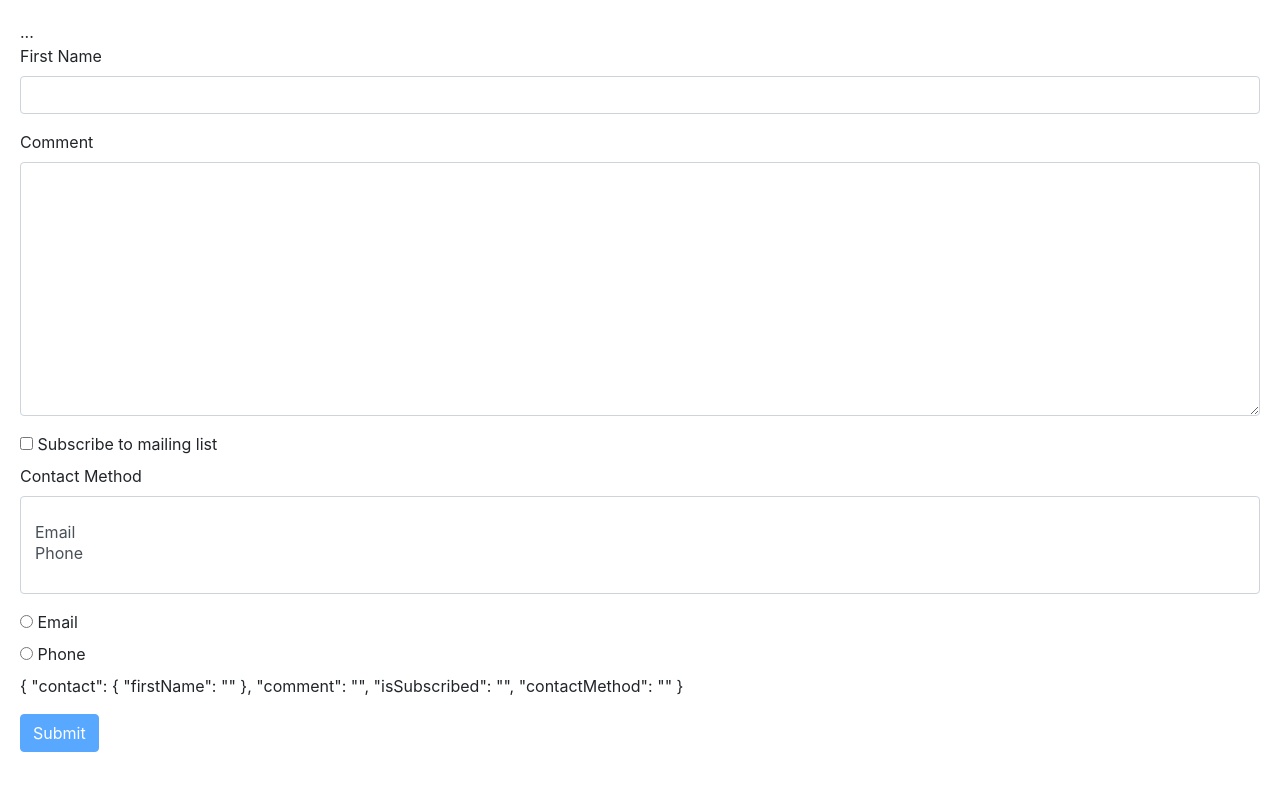
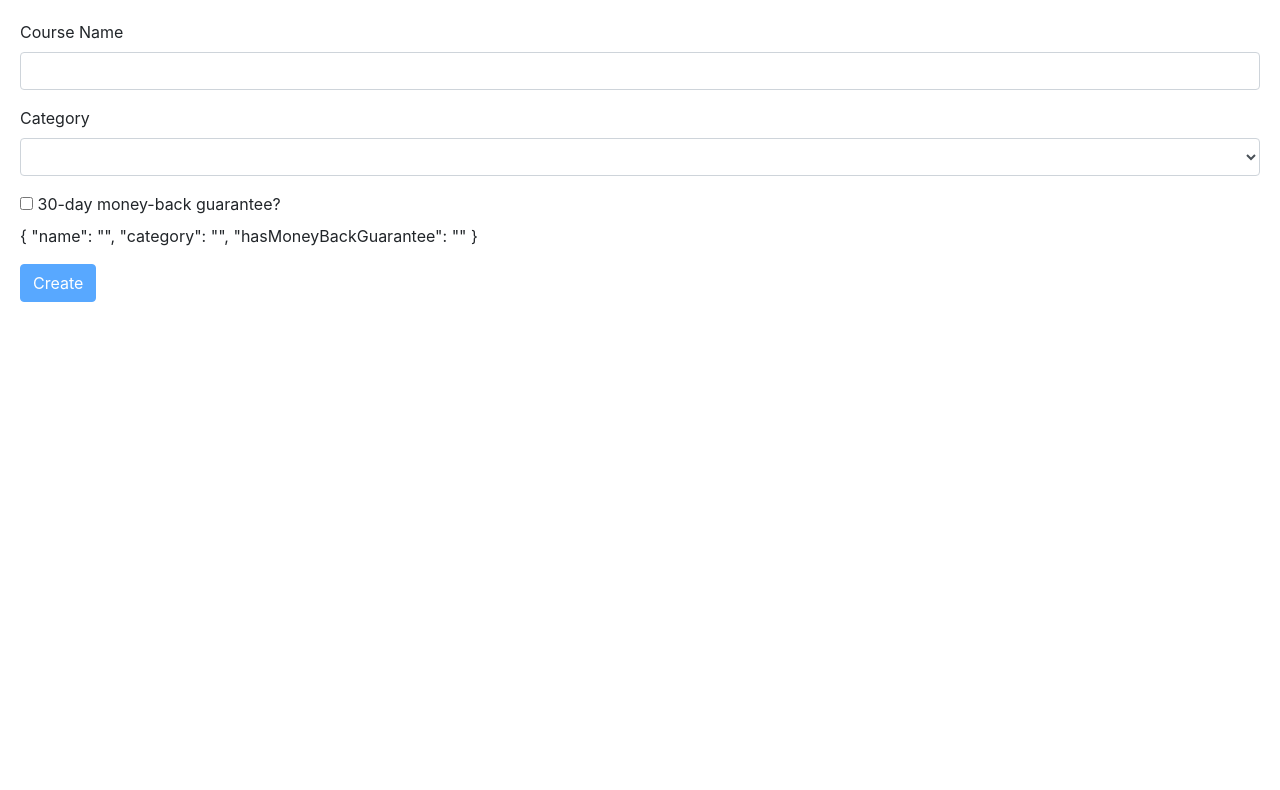
Before and after one commit to ChristopherMaselli/AngularCodeLibrary, an Angular app: page / in a window 1280 px wide. Shown: the top 790 px of the page. Built offline with nearby package versions, Linux system fonts and the light colour scheme.

Commit message:
Template-driven form exercise

```diff
--- a/src/app/app.component.html
+++ b/src/app/app.component.html
@@ -1,4 +1,6 @@
-<contact-form></contact-form>
+<new-course-form></new-course-form>
+
+<!-- <contact-form></contact-form> -->
 
 <!-- <zippy title="Shipping Details">
     Shipping Details Content
--- a/src/app/app.module.ts
+++ b/src/app/app.module.ts
@@ -14,6 +14,7 @@ import { LikeComponent } from './like/like.component';
 import { InputFormatDirective } from './input-format.directive';
 import { ZippyComponent } from './zippy/zippy.component';
 import { ContactFormComponent } from './contact-form/contact-form.component';
+import { NewCourseFormComponent } from './new-course-form/new-course-form.component';
 
 @NgModule({
   declarations: [
@@ -26,7 +27,8 @@ import { ContactFormComponent } from './contact-form/contact-form.component';
     LikeComponent,
     InputFormatDirective,
     ZippyComponent,
-    ContactFormComponent
+    ContactFormComponent,
+    NewCourseFormComponent
   ],
   imports: [
     BrowserModule,
--- /dev/null
+++ b/src/app/new-course-form/new-course-form.component.html
@@ -0,0 +1,28 @@
+<form #f="ngForm" (ngSubmit)="submit(f.value)">
+    <div class="form-group">
+        <label for="name">Course Name</label>
+        <input required minlength="3" ngModel name="name" #name="ngModel" type="text" id="name" class="form-control">
+        <div *ngIf="name.touched && name.invalid" class="alert alert-danger">
+            <div *ngIf="name.errors.required">Name field is required.</div>
+            <div *ngIf="name.errors.minlength">Name field should be at least {{ name.errors.minlength.requiredLength }} characters.</div>
+        </div>
+    </div>
+    <div class="form-group">
+        <label for="category">Category</label>
+        <select required ngModel name="category" #category="ngModel" id="category" class="form-control">
+            <option value=""></option>
+            <option *ngFor="let c of categories" [value]="c.id">{{ c.name }}</option>
+        </select>
+        <div *ngIf="category.touched && category.invalid" class="alert alert-danger">
+            Category field is required.
+        </div>
+    </div>
+    <div class="checkbox">
+        <label for="moneyBackGuarantee">
+            <input ngModel name="hasMoneyBackGuarantee" type="checkbox" id="moneyBackGuarantee">
+            30-day money-back guarantee?
+        </label>
+    </div>
+    <p>{{ f.value | json }}</p>
+    <button class="btn btn-primary" [disabled]="f.invalid">Create</button>
+</form>
--- /dev/null
+++ b/src/app/new-course-form/new-course-form.component.ts
@@ -0,0 +1,24 @@
+import { Component, OnInit } from '@angular/core';
+
+@Component({
+  selector: 'new-course-form',
+  templateUrl: './new-course-form.component.html',
+  styleUrls: ['./new-course-form.component.css']
+})
+export class NewCourseFormComponent implements OnInit {
+  categories = [
+    { id: 1, name: 'Development' },
+    { id: 2, name: 'Art' },
+    { id: 3, name: 'Languages' }
+  ];
+
+  constructor() { }
+
+  submit(course) {
+    console.log(course);
+  }
+
+  ngOnInit(): void {
+  }
+
+}
```
Also changed, not shown: src/app/new-course-form/new-course-form.component.css (added), 1 other file (tests, documents, lock files or other folders).
